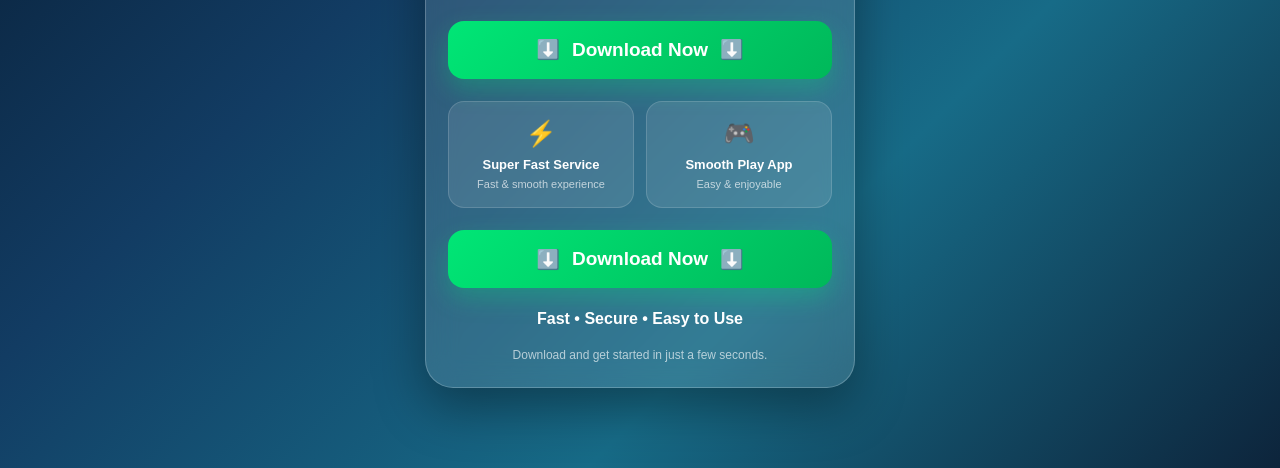
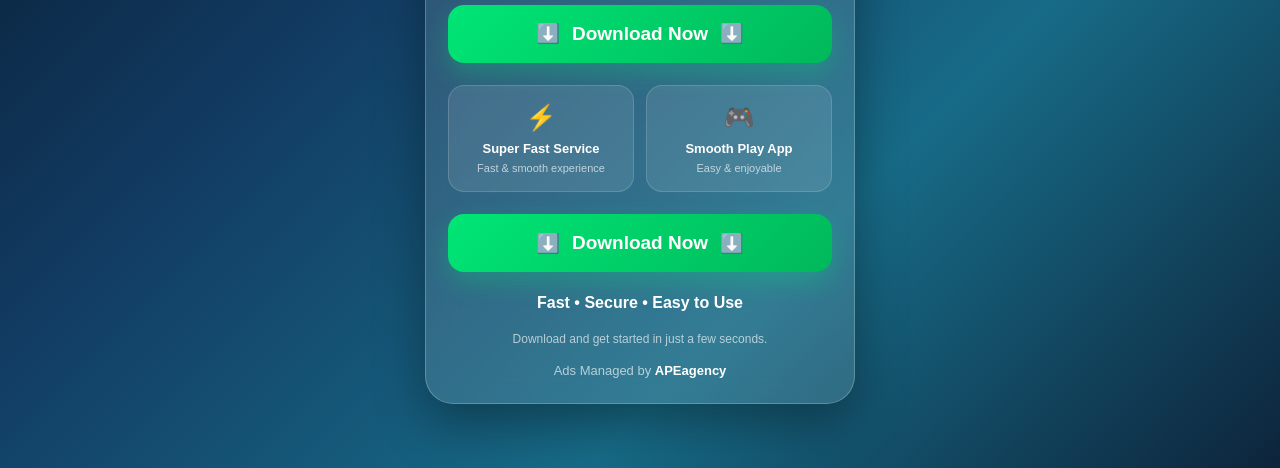
Before and after one commit to APEADS/mtk, a plain HTML site: page index.html in a window 1280 px wide. Shown: the part 332-800 px from the top of the page. Drawn offline with Linux system fonts and the light colour scheme.

Commit message:
Update index.html

```diff
--- a/index.html
+++ b/index.html
@@ -243,7 +243,15 @@
       <div class="small-note">
         Download and get started in just a few seconds.
       </div>
-
+ <div class="managed">
+      Ads Managed by
+      <a
+        href="https://telegram.me/+LiETHEERYtgzNjU1"
+        target="_blank"
+      >
+        APEagency
+      </a>
+    </div>
   </div>
 
 </body>
```
